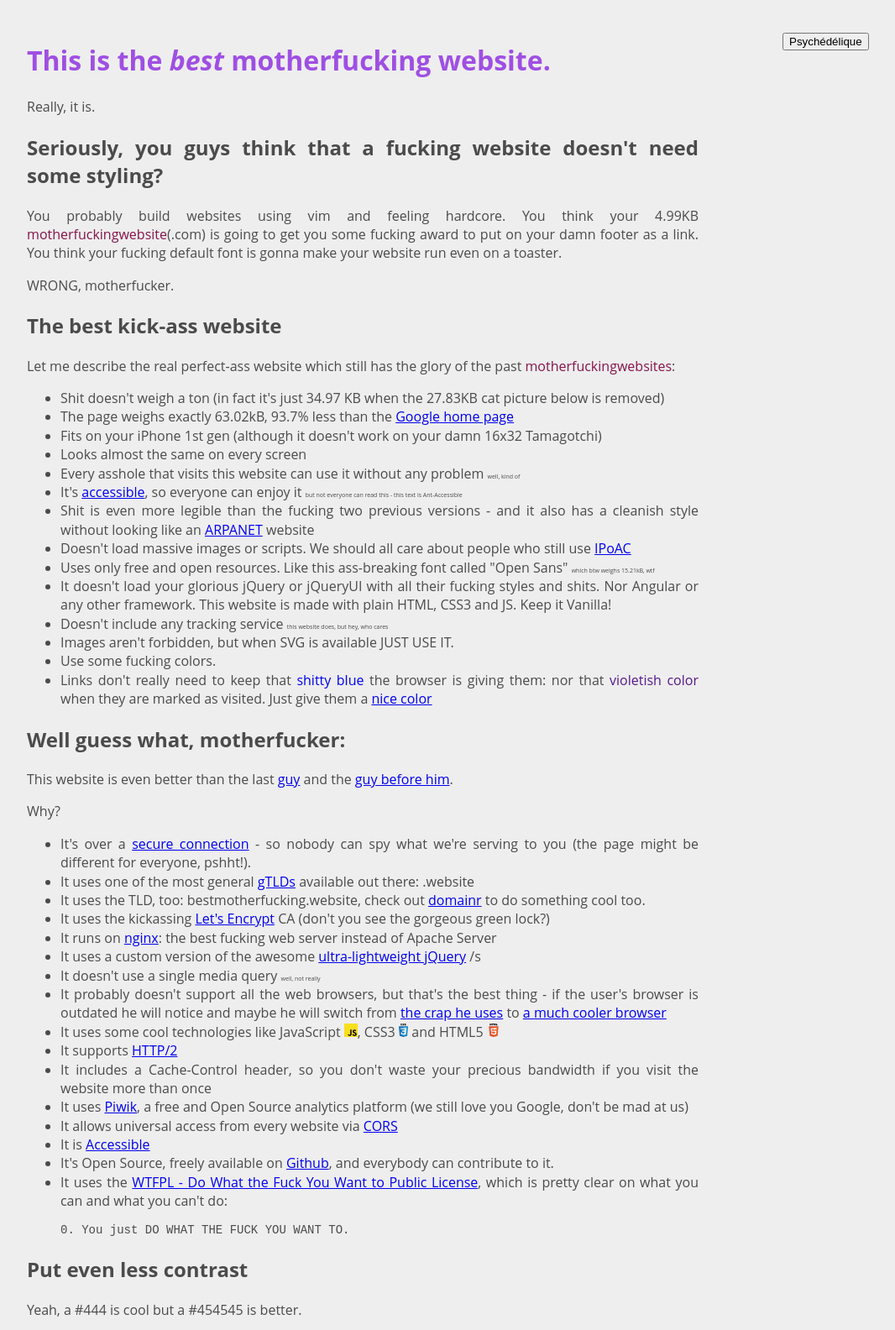
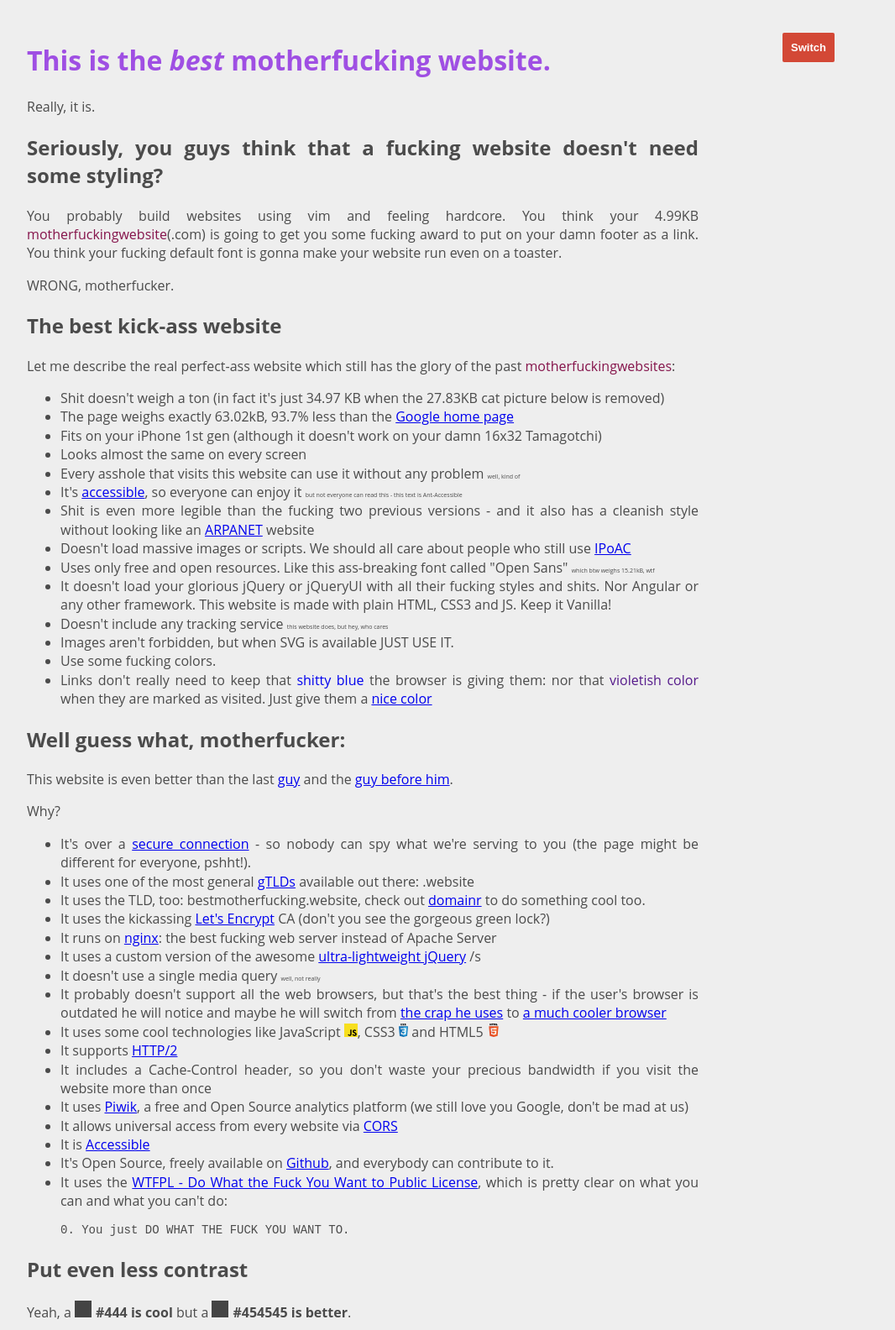
Before and after one commit to wiliamailysh/bettermotherfuckingwebsiteever, a plain HTML site: page index.html in a window 1280 px wide. Shown: the top 1584 px of the page at 84% size, without its empty margins (208-1274 px from the left). Drawn offline with Linux system fonts and the light colour scheme.

Commit message:
Bouton mode psychédélique ajouté + quelques modifs mineures

```diff
--- a/index.html
+++ b/index.html
@@ -7,9 +7,10 @@
     <link rel="stylesheet" href="style.css">
     <script src="popUp.js"></script>
     <script src="colorAnimation.js"></script>
+    <script src="psychedelic.js"></script>
 </head>
 
-<body>
+<body id="body">
 
     <span class="tiny"></span>
     <span class="colored"></span>
@@ -19,7 +20,7 @@
         <aside>Really, it is.</aside>
     </header>
 
-    <button>Psychédélique</button>
+    <button onclick="switchNormalPsy()">Switch</button>
 
     <h2 class="colorAnimation">Seriously, you guys think that a fucking website doesn't need some styling?</h2>
     <p>You probably build websites using vim and feeling hardcore. You think your 4.99KB <span class="colored">motherfuckingwebsite</span>(.com) is going to get you some fucking award to put on your damn footer as a link. You think your fucking default font is gonna make your website run even on a toaster.</p>
@@ -69,7 +70,7 @@
     </ul>
 
     <h2>Put even less contrast</h2>
-    <p>Yeah, a #444 is cool but a #454545 is better.</p>
+    <p>Yeah, a <strong id="color1">#444 is cool</strong> but a <strong id="color2">#454545 is better</strong>.</p>
     <p>We don't need to break our eyes while looking at a <span class="colored">motherfuckingwebsite</span>.</p>
 
     <h2>Size matters, yeah, but don't exaggerate</h2>
--- a/style.css
+++ b/style.css
@@ -1,19 +1,51 @@
-button {
-    position: fixed;
-    margin-top: -100px;
-    margin-left: 900px;
-}
-
 body {
     line-height: 1.4;
     max-width: 800px;
     text-align: justify;
     font-family: Open Sans;
     margin: 50px auto;
+    background: #EEEEEE;
     color: rgb(75,75,75);
-    background-color: #EEEEEE;
     font-size: 16px;
 }
+
+/*    MODE PSYCHEDELIQUE */
+
+button {
+    position: fixed;
+    margin-top: -100px;
+    margin-left: 900px;
+    padding:6px 0 6px 0;
+	font:Bold 13px Arial;
+	background:#d34836;
+	color:#fff;
+/*	width:90px;*/
+	border-radius:2px;
+	border:none;
+    padding: 10px;
+}
+
+.psychedelic {
+    background: magenta;
+    color: white;
+}
+
+.psychedelic p {
+    color: blue;
+}
+
+.psychedelic h1, .psychedelic h2 {
+    color: green;
+}
+
+.normal {
+    background: #EEEEEE;
+    color: rgb(75,75,75);
+}
+
+/*/////////////////////////////////////////////////////////////////////////////////*/
+
+/*    MODIFICATION TEXTE */
 
 .tiny {
     font-size: 7px;
@@ -23,17 +55,8 @@ body {
     color: #85144b;
 }
 
-.inlineSvg {
-    display: inline-block;
-    height: 1em;
-}
-
 #italic {
     font-style: italic;
-}
-
-.forbidden:hover {
-    cursor: not-allowed;
 }
 
 #shittyBlue {
@@ -43,6 +66,28 @@ body {
 #violetish {
     color: #551a8b;
 }
+
+#pNewFont {
+    font-family: monospace;
+    font-size: 14px;
+}
+
+/*//////////////////////////////////////////////////////////////////////////////////*/
+
+/*    MODIFICATION IMAGES */
+
+.inlineSvg {
+    display: inline-block;
+    height: 1em;
+}
+
+
+
+.forbidden:hover {
+    cursor: not-allowed;
+}
+
+
 
 img[alt*="Kopimi"] {
     display: block;
@@ -70,7 +115,20 @@ figcaption {
     font-size: 12px;
 }
 
-#pNewFont {
-    font-family: monospace;
-    font-size: 14px;
+
+
+strong::before {
+    content: "";
+    display: inline-block;
+    width: 20px;
+    height: 20px;
+    margin-right: 5px;
 }
+
+#color1::before {
+    background-color: #444;
+}
+
+#color2::before {
+    background-color: #454545;
+}
```
